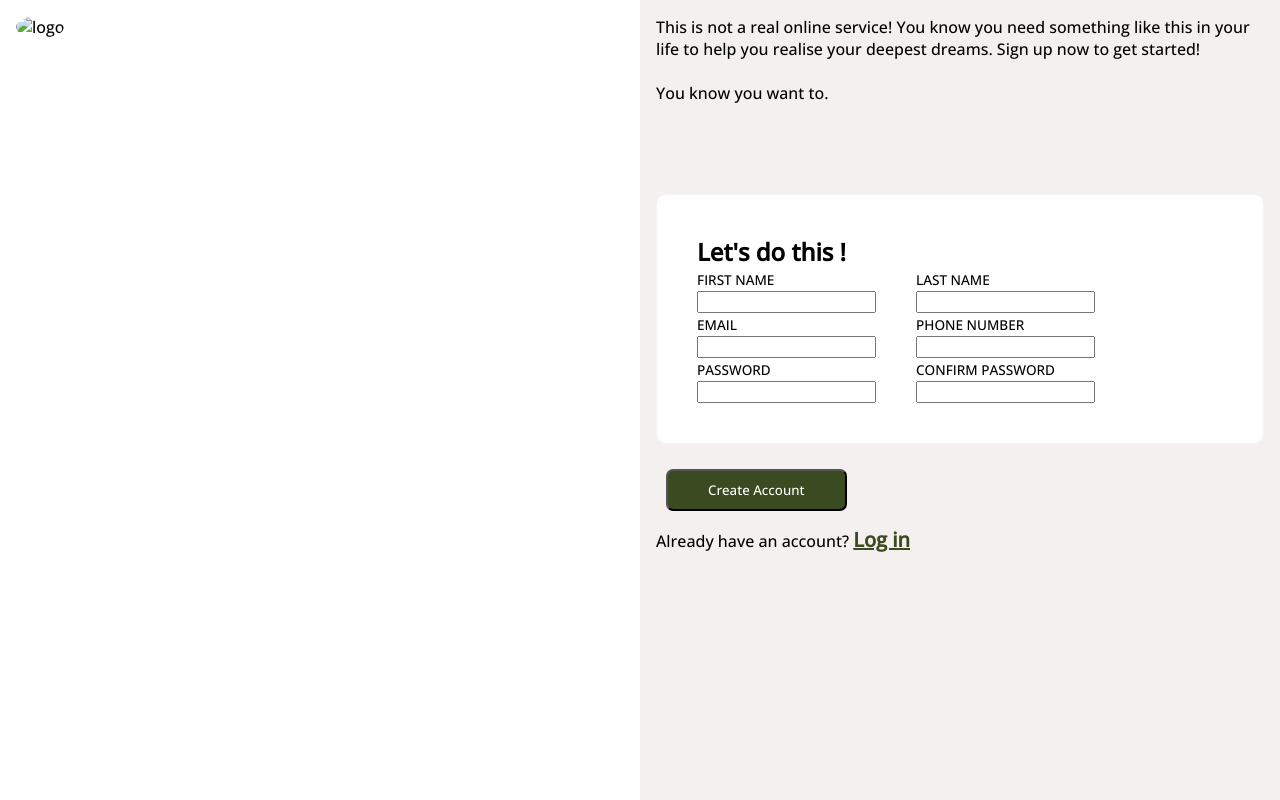
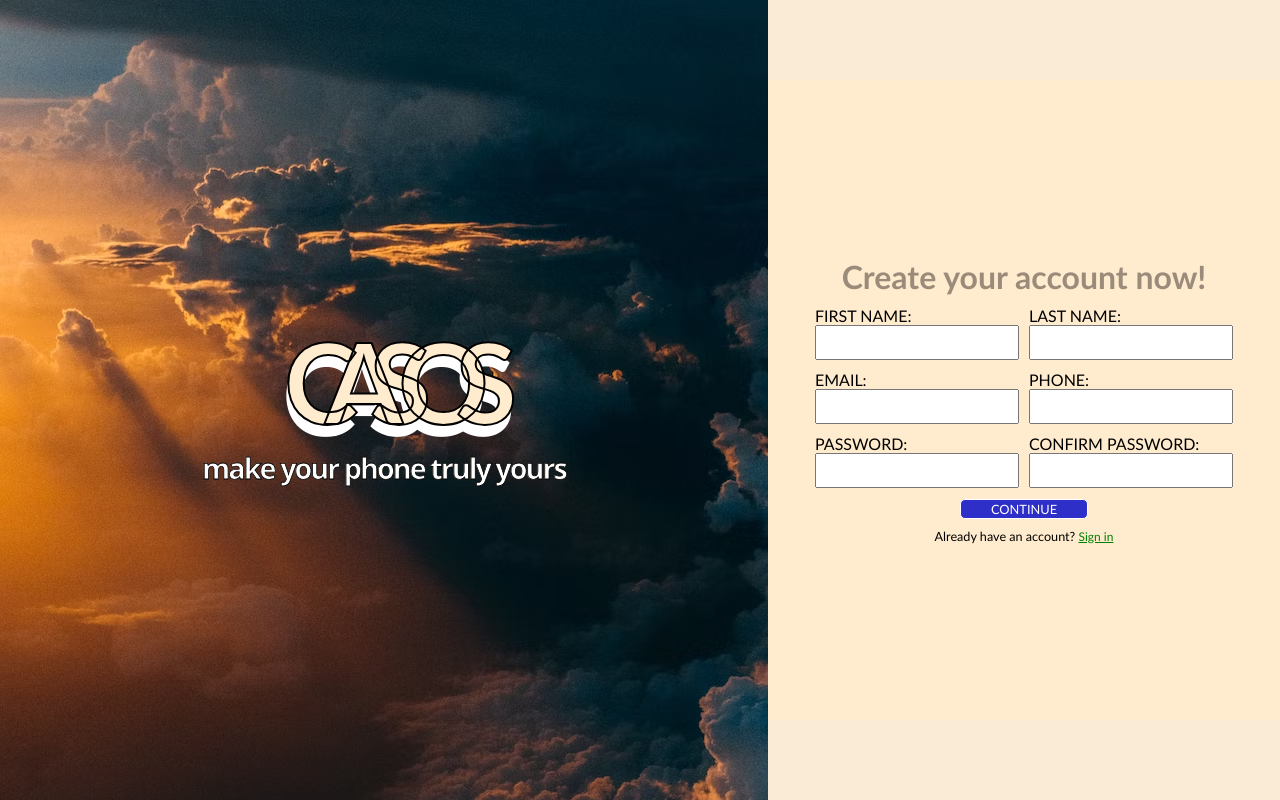
Before and after one commit to gabr1234iel/odin-sign-up-form, a plain HTML site: page index.html in a window 1280 px wide. Drawn offline with nearby package versions, Linux system fonts and the light colour scheme.

Commit message:
moved older versions away and changed to a newer version

```diff
--- a/index.html
+++ b/index.html
@@ -1,76 +1,82 @@
 <!DOCTYPE html>
 <html lang="en">
-
 <head>
     <meta charset="UTF-8">
     <meta http-equiv="X-UA-Compatible" content="IE=edge">
     <meta name="viewport" content="width=device-width, initial-scale=1.0">
-    <title>a sign-up form</title>
+    <title>SIGN UP FORM</title>
     <link rel="stylesheet" href="style.css">
-    <link rel="preconnect" href="https://fonts.googleapis.com">
-<link rel="preconnect" href="https://fonts.gstatic.com" crossorigin>
-<link href="https://fonts.googleapis.com/css2?family=Open+Sans:wght@500&display=swap" rel="stylesheet">
 </head>
 <body>
 
-    <div class="left-half">
-        <div class="centered">
-            <img src="./img/logo.png" alt="logo">
+    <div class="left-card">
+        <div class="logo-holder">
+            <div class="logo"><p>CASOS</p></div>
+            <div class="desc"><p>make your phone truly yours</p></div>
         </div>
+
     </div>
+    <!-- action="./success.html" method="post" -->
+    <div class="right-card">
+        <div class="form-holder">
+            <form name="myForm"  class="form" onsubmit="return(validate());">
+                <p class="heading">Create your account now!</p>
+                <div class="row1" >
+                    <div class="first-name">
+                        <label for="first-name">FIRST NAME:</label>
+                        <input type="text" id="first-name" name="first_name" required>
+                    </div>
+                    <div class="last-name">
+                        <label for="last-name">LAST NAME:</label>
+                        <input type="text" id="last-name" name="last_name" required>
+                    </div>
+                </div>
+                <div class="row2">
+                    <div class="email">
+                        <label for="email">EMAIL:</label>
+                        <input type="email" id="email" name="email" required>
+                    </div>
+                    <div class="phone">
+                        <label for="phone-no">PHONE:</label>
+                        <input type="tel" id="phone-no" name="phone_no" required>
+                    </div>
+                </div>
+                <div class="row3">
+                    <div class="password">
+                        <label for="password">PASSWORD:</label>
+                        <input type="password" id="password" name="password" class="error" required>
+                    </div>
+                    <div class="confirmpassword">
+                        <label for="confirmpassword">CONFIRM PASSWORD:</label>
+                        <input type="password" id="confirmpassword" name="confirmpassword" class="error" required>
+                    </div>
+                </div>
+                <div class="row4">
+                    <div class="submit">
+                        <button type="submit" onclick="submitForm(event)">CONTINUE</button>
+                    </div>
+                </div>
+                <p class="footer">Already have an account? <a href="./login.html">Sign in</a></p>
+            </form>
+        </div>
 
-    <div class="right-half">
-        <div class="centered-content">
-            <div class="desc">
-                <p>This is not a real online service! You know you need something like this in your life to help you realise your deepest dreams. Sign up now to get started!</p>
-                <br>
-                <p>You know you want to.</p>
-            </div>
+    </div>
+    <script>
+        var password = document.getElementById("password");
+        var confirmpassword = document.getElementById("confirmpassword");
 
-            <div class="form">
-                <form action="POST">
-                    <div class="wrapper">
-                        <h2>Let's do this !</h2>
-                        <div class="row one">
-                            <div class="first-name">
-                                <label for="first-name" id="first-name">FIRST NAME</label><br>
-                                <input type="text" required>
-                            </div>
-                            <div class="last-name">
-                                <label for="last-name" id="last-name">LAST NAME</label><br>
-                                <input type="text" required>
-                            </div>
-                        </div>
-                        <div class="row two">
-                            <div class="email">
-                                <label for="email" id="email">EMAIL</label><br>
-                                <input type="email" required>
-                            </div>
-                            <div class="phone-number">
-                                <label for="phone-number" id="phone-number">PHONE NUMBER</label><br>
-                                <input type="tel" required>
-                            </div>
-                        </div>
-                        <div class="row three">
-                            <div class="password">
-                                <label for="password" id="password">PASSWORD</label><br>
-                                <input type="password" class="error" required>
-                            </div>
-                            <div class="confirm-password">
-                                <label for="confirm-password" id="confirm-password" >CONFIRM PASSWORD</label><br>
-                                <input type="password" class="error" required>
-                            </div>
-                        </div>
-                    </div>
-                    <div class="submit">
-                        <button id="create-account">Create Account</button>
-                    </div>
-                </form>
-                <p class="log-in-text">Already have an account? <a href="./login.html">Log in</a></p>
-            </div>
-        </div>
-    </div>
-    <script src="script.js"></script>
+        function validate() {
+            console.log(textContent);
+
+            if(password.textContent != confirmpassword.textContent){
+                alert("Passwords do not match!");
+                confirmpassword.focus();
+                return false;
+            }
+
+            return (true);
+        }
+     </script>
 
 </body>
 </html>
--- a/script.js
+++ /dev/null
@@ -1,5 +0,0 @@
-const password = document.getElementsByClassName("error");
-console.log(password);
-
-
-console.log(password[0].textContent);
--- a/sign-up-form/style.css
+++ /dev/null
@@ -1,183 +0,0 @@
-*{
-    margin:0px;
-    padding:0px;
-    font-family: 'Trebuchet MS', 'Lucida Sans Unicode', 'Lucida Grande', 'Lucida Sans', Arial, sans-serif;
-    font-size: 1rem;
-}
-
-body{
-    display: flex;
-}
-
-
-
-.left-card{
-    flex:1.2;
-    height:100vh;
-    background: url(./img/photo-1504608524841-42fe6f032b4b.avif)
-}
-
-.right-card{
-    flex:0.8;
-    display: flex;
-    flex-direction: column;
-    justify-content: center;
-    align-items: center;
-    height:100vh;
-    background-color: antiquewhite;
-}
-
-
-.form-holder{
-    height: 80%;
-    width: 100%;
-    align-items: center;
-    justify-content: center;
-
-}
-
-.heading{
-    color: rgba(15, 5, 5, 0.416);
-    font-weight: bold;
-    font-size: 2rem;
-    text-align: center;
-    font-family: 'Gill Sans', 'Gill Sans MT', Calibri, 'Trebuchet MS', sans-serif;
-}
-
-.form{
-    background-color: blanchedalmond    ;
-    height: 100%;
-    width: 100%;
-    flex-direction: column;
-    display: flex;
-    justify-content: center;
-    gap: 10px;
-    align-items: center;
-
-}
-
-.row1,.row2,.row3{
-    width: 100%;
-    justify-content: center;
-    display: flex;
-    flex-wrap: wrap;
-    flex-direction: row;
-    gap:10px;
-}
-
-.row1 label,.row2 label,.row3 label{
-    display: block;
-    width: 200px;
-}
-
-input{
-    display: block;
-    width: 200px;
-    height: 31px;
-    font-size: 0.94rem;
-    font-family: Verdana, Geneva, Tahoma, sans-serif;
-}
-
-button{
-    color: white;
-    background-color: rgb(46, 46, 200);
-    border: 1px solid white;
-    height: 20px;
-    padding-left: 30px;
-    padding-right: 30px;
-    border-radius: 5px;
-    font-size: 0.8rem;
-    cursor: pointer;
-}
-
-button:hover{
-    background-color:rgb(63, 63, 132);
-    border: 1px solid black;
-
-}
-
-.footer {
-    font-size: 0.79rem;
-}
-
-.footer a{
-    font-size: 0.75rem;
-    color: green;
-}
-
-.logo-holder{
-    height: 100%;
-    display: flex;
-    flex-direction: column;
-    justify-content: center;
-    justify-items: center;
-}
-
-.logo{
-    justify-self: center;
-    align-self: center;
-}
-
-.logo p{
-    font-size: 7rem;
-    letter-spacing: -33px;
-    font-weight: bolder;
-    color: blanchedalmond;
-    text-shadow: -2px 12px white;
-    -webkit-text-stroke-width: 2px;
-    -webkit-text-stroke-color: black;
-}
-
-.desc p{
-    font-size: 1.8rem;
-    letter-spacing: -2px;
-    text-align: center;
-    font-weight: bolder;
-    color: white;
-    text-shadow: -0.2px 0.1px blanchedalmond;
-    -webkit-text-stroke-width: 0.8px;
-    -webkit-text-stroke-color: black;
-    font-family: 'Segoe UI', Tahoma, Geneva, Verdana, sans-serif;
-}
-
-
-@media(max-width:850px){
-
-    body{
-        flex-direction: column;
-    }
-
-    .logo-holder{
-        height: 800px;
-    }
-
-    .desc p{
-        font-size: 1.4rem;
-    }
-
-    .form-holder{
-        height: 800px;
-    }
-
-    input{
-        width: 180px;
-        height: 21px;
-        font-size: 0.7rem;
-    }
-    .footer {
-        font-size: 0.6rem;
-    }
-
-    .footer a{
-        font-size: 0.59rem;
-        color: green;
-    }
-
-    .row1 label,.row2 label,.row3 label{
-        width: 180px;
-    }
-
-    .heading{
-        font-size: 1.4rem;
-    }
-}
--- a/style.css
+++ b/style.css
@@ -1,113 +1,183 @@
 *{
-    margin: 0px;
-    padding: 0px;
-    font-family: 'Open Sans', sans-serif;
-
+    margin:0px;
+    padding:0px;
+    font-family: 'Trebuchet MS', 'Lucida Sans Unicode', 'Lucida Grande', 'Lucida Sans', Arial, sans-serif;
+    font-size: 1rem;
 }
 
 body{
     display: flex;
-    height: 100vh;
-    width:100vw;
-}
-
-.left-half {
-    background-image: url(img/federico-bottos-Z3NceSeZqgI-unsplash.jpg);
-    flex: 1;
-    padding: 1rem;
-  }
-
-  .right-half {
-    background-color: rgb(245, 240, 240);
-    flex: 1;
-    padding: 1rem;
-  }
-
-.wrapper{
-    margin-top: 90px;
-    margin-bottom: 25px;
-    border: 1px solid whitesmoke;
-    border-radius: 10px;
-    padding: 40px;
-    background-color: white;
-    display: flex;
-    flex-direction: column;
 }
 
 
 
-.row{
+.left-card{
+    flex:1.2;
+    height:100vh;
+    background: url(./img/photo-1504608524841-42fe6f032b4b.avif)
+}
+
+.right-card{
+    flex:0.8;
     display: flex;
-    gap: 40px;
+    flex-direction: column;
+    justify-content: center;
+    align-items: center;
+    height:100vh;
+    background-color: antiquewhite;
+}
+
+
+.form-holder{
+    height: 80%;
+    width: 100%;
+    align-items: center;
+    justify-content: center;
+
+}
+
+.heading{
+    color: rgba(15, 5, 5, 0.416);
+    font-weight: bold;
+    font-size: 2rem;
+    text-align: center;
+    font-family: 'Gill Sans', 'Gill Sans MT', Calibri, 'Trebuchet MS', sans-serif;
+}
+
+.form{
+    background-color: blanchedalmond    ;
+    height: 100%;
+    width: 100%;
+    flex-direction: column;
+    display: flex;
+    justify-content: center;
+    gap: 10px;
+    align-items: center;
+
+}
+
+.row1,.row2,.row3{
+    width: 100%;
+    justify-content: center;
+    display: flex;
+    flex-wrap: wrap;
+    flex-direction: row;
+    gap:10px;
+}
+
+.row1 label,.row2 label,.row3 label{
+    display: block;
+    width: 200px;
+}
+
+input{
+    display: block;
+    width: 200px;
+    height: 31px;
+    font-size: 0.94rem;
+    font-family: Verdana, Geneva, Tahoma, sans-serif;
 }
 
 button{
-    margin-left: 10px;
-    margin-bottom: 15px;
-    padding: 10px 40px;
-    background-color: #3b4b21;
     color: white;
-    border-radius: 7px;
+    background-color: rgb(46, 46, 200);
+    border: 1px solid white;
+    height: 20px;
+    padding-left: 30px;
+    padding-right: 30px;
+    border-radius: 5px;
+    font-size: 0.8rem;
+    cursor: pointer;
+}
+
+button:hover{
+    background-color:rgb(63, 63, 132);
+    border: 1px solid black;
 
 }
 
-.logo-background{
-    flex:1;
-    background-image: url('./img/federico-bottos-Z3NceSeZqgI-unsplash.jpg');
+.footer {
+    font-size: 0.79rem;
 }
 
-/* Split the screen in half */
-.split {
+.footer a{
+    font-size: 0.75rem;
+    color: green;
+}
+
+.logo-holder{
     height: 100%;
-    width: 50%;
-    position: fixed;
-    z-index: 1;
-    top: 0;
-    overflow-x: hidden;
-    padding-top: 20px;
-  }
+    display: flex;
+    flex-direction: column;
+    justify-content: center;
+    justify-items: center;
+}
 
-  /* Control the left side */
-  .left {
-    left: 0;
-  }
+.logo{
+    justify-self: center;
+    align-self: center;
+}
 
-  /* Control the right side */
-  .right {
-    right: 0;
-    background-color: rgb(245, 240, 240);
-  }
+.logo p{
+    font-size: 7rem;
+    letter-spacing: -33px;
+    font-weight: bolder;
+    color: blanchedalmond;
+    text-shadow: -2px 12px white;
+    -webkit-text-stroke-width: 2px;
+    -webkit-text-stroke-color: black;
+}
 
-  /* If you want the content centered horizontally and vertically */
-  /* .centered {
-    position: absolute;
-    top: 50%;
-    left: 50%;
-    transform: translate(-50%, -50%);
+.desc p{
+    font-size: 1.8rem;
+    letter-spacing: -2px;
     text-align: center;
-  } */
-
-  /* Style the image inside the centered container, if needed */
-  .centered img {
-    width: 400px;
-    border-radius: 50%;
-  }
+    font-weight: bolder;
+    color: white;
+    text-shadow: -0.2px 0.1px blanchedalmond;
+    -webkit-text-stroke-width: 0.8px;
+    -webkit-text-stroke-color: black;
+    font-family: 'Segoe UI', Tahoma, Geneva, Verdana, sans-serif;
+}
 
 
-  /* .centered-content {
-    position: absolute;
-    top: 50%;
-    left: 50%;
-    transform: translate(-50%, -50%);
-  } */
+@media(max-width:850px){
 
+    body{
+        flex-direction: column;
+    }
 
-  label{
-    font-size: 0.85rem;
-  }
+    .logo-holder{
+        height: 800px;
+    }
 
-  a{
-    font-size: 20px;
-    font-weight: bolder;
-    color:#3b4b21;
-  }
+    .desc p{
+        font-size: 1.4rem;
+    }
+
+    .form-holder{
+        height: 800px;
+    }
+
+    input{
+        width: 180px;
+        height: 21px;
+        font-size: 0.7rem;
+    }
+    .footer {
+        font-size: 0.6rem;
+    }
+
+    .footer a{
+        font-size: 0.59rem;
+        color: green;
+    }
+
+    .row1 label,.row2 label,.row3 label{
+        width: 180px;
+    }
+
+    .heading{
+        font-size: 1.4rem;
+    }
+}
```
Also changed, not shown: login.html (+33 -2 lines), sign-up-form/index.html (deleted, +0 -82 lines), sign-up-form/login.html (deleted, +0 -43 lines), img/photo-1499346030926-9a72daac6c63.avif (renamed from sign-up-form/img/photo-1499346030926-9a72daac6c63.avif), img/photo-1504608524841-42fe6f032b4b.avif (renamed from sign-up-form/img/photo-1504608524841-42fe6f032b4b.avif), style2.css (renamed from sign-up-form/style2.css).
